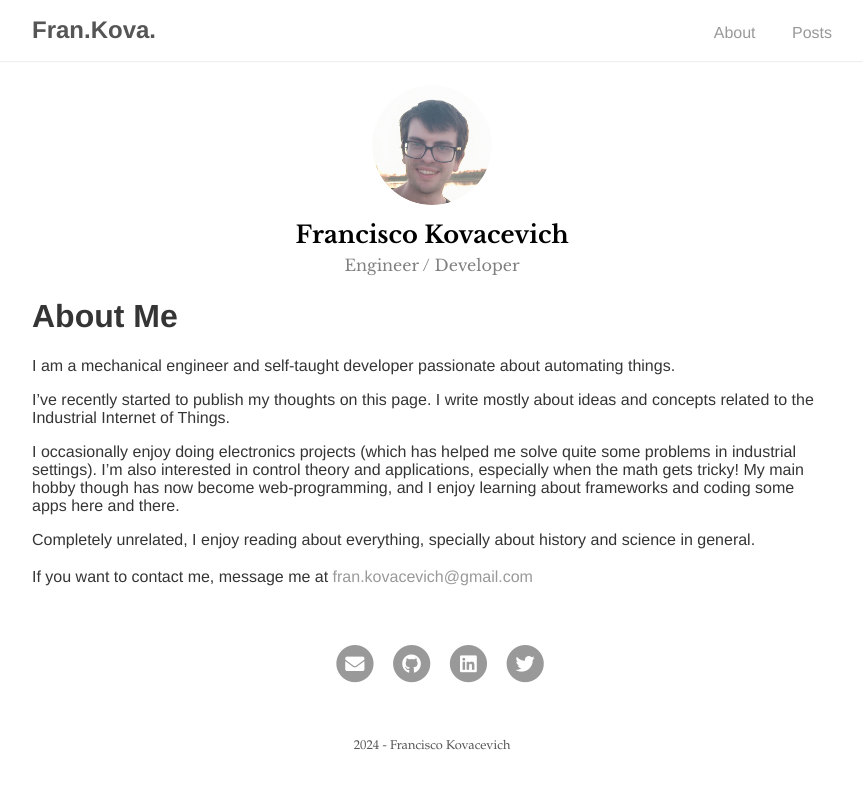
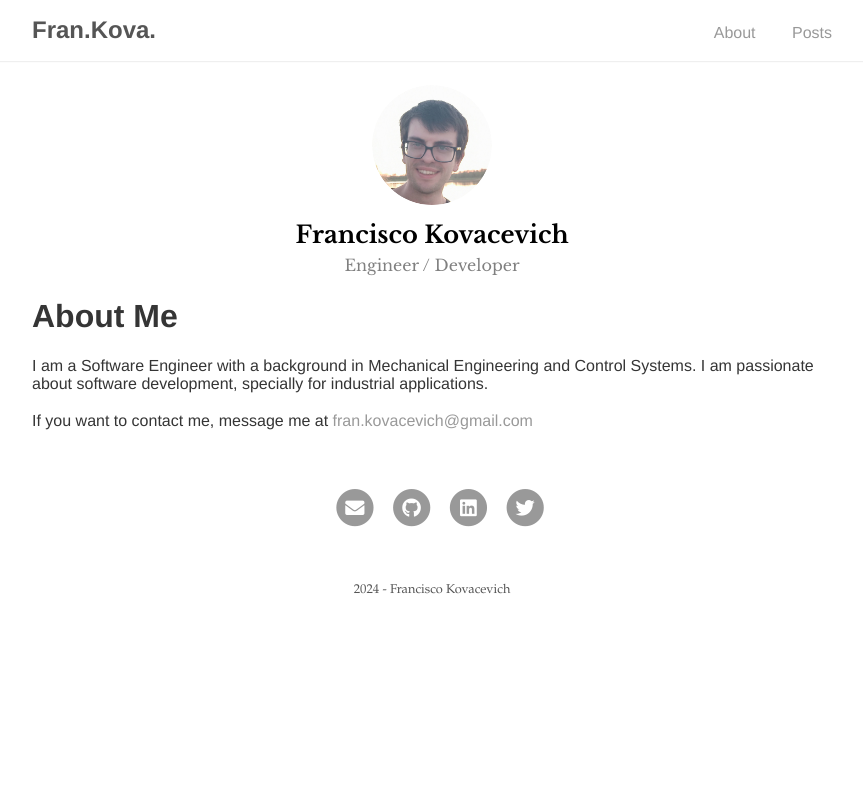
Before and after one commit to frankovacevich/homepage, a Jekyll site: the page built from index.md, in a window 1280 px wide. Shown: the top 789 px of the page, without its empty margins (208-1071 px from the left). Built offline with Jekyll 4.4.1, drawn with Linux system fonts in a browser that asks for light colours; our own code applies the rules of GitHub Pages for plain Markdown files.

Commit message:
Update about

```diff
--- a/index.md
+++ b/index.md
@@ -3,12 +3,6 @@ layout: about
 ---
 
 # About Me
-I am a mechanical engineer and self-taught developer passionate about automating things.
-
-I've recently started to publish my thoughts on this page. I write mostly about ideas and concepts related to the Industrial Internet of Things.
-
-I occasionally enjoy doing electronics projects (which has helped me solve quite some problems in industrial settings). I'm also interested in control theory and applications, especially when the math gets tricky! My main hobby though has now become web-programming, and I enjoy learning about frameworks and coding some apps here and there.
-
-Completely unrelated, I enjoy reading about everything, specially about history and science in general.
+I am a Software Engineer with a background in Mechanical Engineering and Control Systems. I am passionate about software development, specially for industrial applications.
 
 If you want to contact me, message me at <a href="mailto:fran.kovacevich@gmail.com">fran.kovacevich@gmail.com
```
